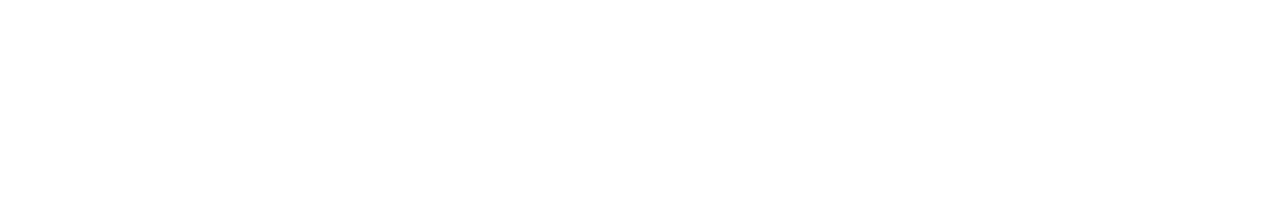
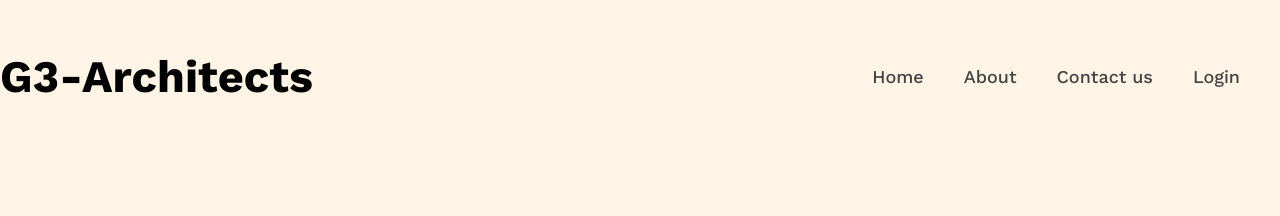
Before and after one commit to Bijoy-karmokar/g3-architects-website, a plain HTML site: page index.html in a window 1280 px wide. Drawn offline with nearby package versions, Linux system fonts and the light colour scheme.

Commit message:
navbar section

```diff
--- a/index.html
+++ b/index.html
@@ -4,10 +4,19 @@
     <meta charset="UTF-8">
     <meta name="viewport" content="width=device-width, initial-scale=1.0">
     <title>G3-Architects</title>
+    <link rel="stylesheet" href="styles/style.css">
 </head>
 <body>
-    <header>
-
+    <header id="header-section">
+        <nav class="nav-container display-flex">
+            <h3>G3-Architects</h3>
+            <ul class="nav-links display-flex">
+                <li><a href="#" class="nav-items">Home</a></li>
+                <li><a href="#" class="nav-items">About</a></li>
+                <li><a href="#" class="nav-items">Contact us</a></li>
+                <li><a href="#" class="nav-items">Login</a></li>
+            </ul>
+        </nav>
     </header>
     <main>
 
--- a/styles/style.css
+++ b/styles/style.css
@@ -5,3 +5,38 @@
     padding: 0;
     font-family: "Work Sans", sans-serif;
 }
+
+#header-section{
+    height: 80rem;
+    background-color: rgba(255, 144, 14, 0.1);
+}
+
+.display-flex{
+    display: flex;
+}
+.nav-container{
+    max-width: 1350px;
+    margin: 0 auto;
+    justify-content: space-between;
+    align-items: center;
+    padding: 50px 0 110px 0;
+}
+.nav-container h3{
+color: var(--Dark 01, rgba(19, 19, 19, 1));
+font-size: 45px;
+font-weight: 700;
+}
+.nav-container .nav-links{
+      align-items: center;
+}
+.nav-links li{
+    list-style: none;
+}
+.nav-links .nav-items{
+    text-decoration: none;
+      color:rgba(66, 66, 66, 1);
+      margin-right: 40px;
+font-size: 18px;
+font-weight: 500;
+line-height: 26px;
+}
```
